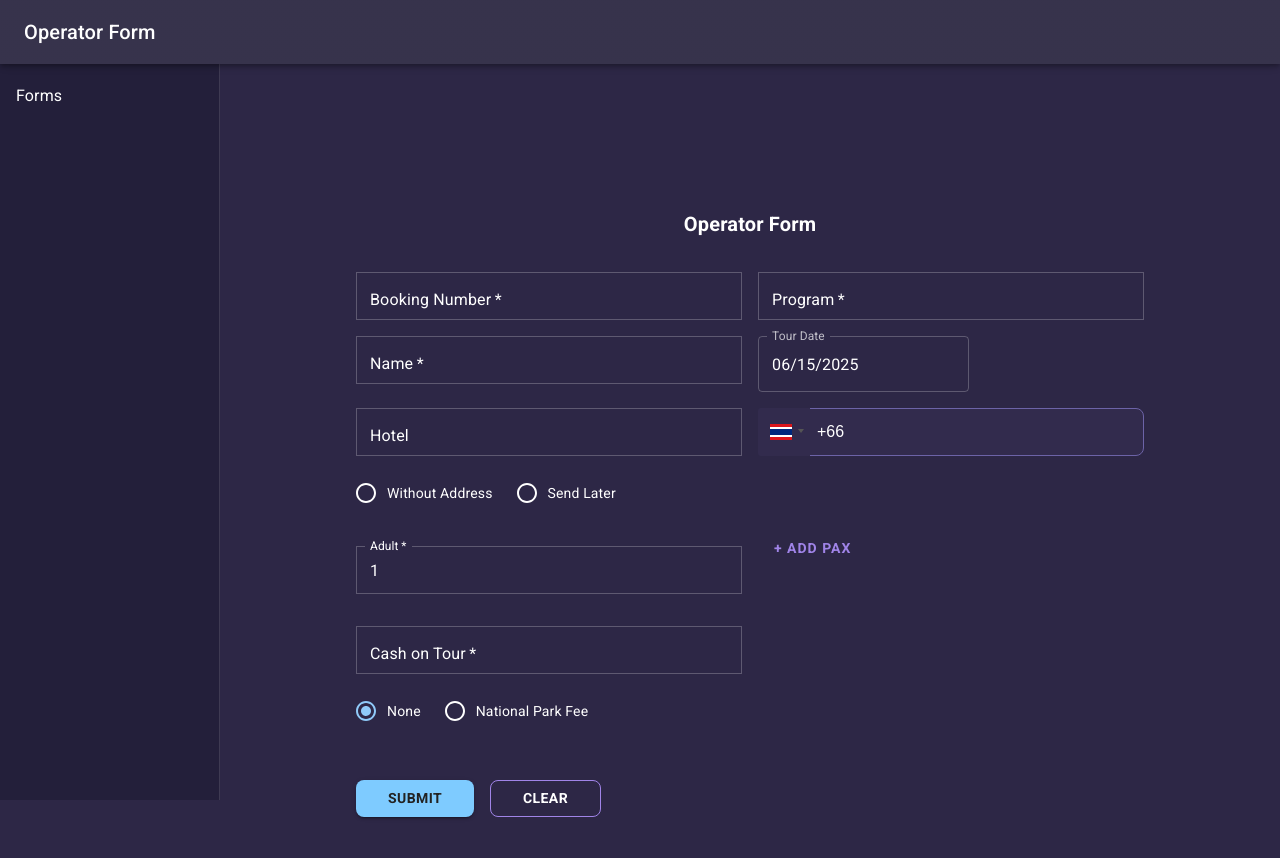
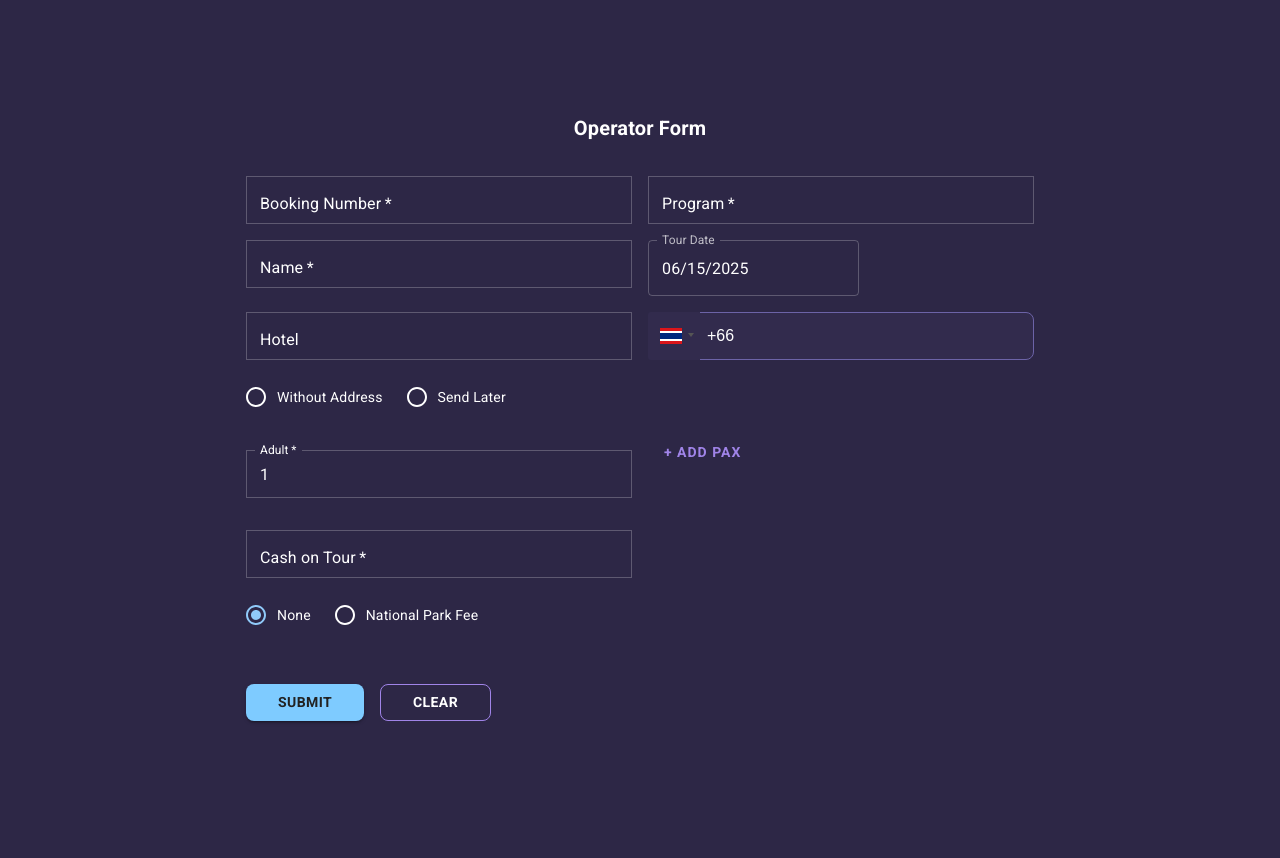
Before and after one commit to majidorc/text-generator, a Next.js app: page / in a window 1280 px wide. Shown: the top 858 px of the page. After the commit the page ends 801 px from the top, so only its background shows below. Built offline with nearby package versions, Linux system fonts and the light colour scheme.

Commit message:
Remove side menu and header; render only page content with theme

```diff
--- a/pages/_app.js
+++ b/pages/_app.js
@@ -1,10 +1,6 @@
 import "../styles/globals.css";
-import { CssBaseline, Drawer, AppBar, Toolbar, Typography, List, ListItem, ListItemText, IconButton, Box } from "@mui/material";
+import { CssBaseline } from "@mui/material";
 import { ThemeProvider, createTheme } from "@mui/material/styles";
-import MenuIcon from "@mui/icons-material/Menu";
-import Link from "next/link";
-import { useRouter } from "next/router";
-import React, { useState } from "react";
 
 const darkTheme = createTheme({
   palette: {
@@ -19,101 +15,11 @@ const darkTheme = createTheme({
   },
 });
 
-const drawerWidth = 220;
-
-function Layout({ children, pageTitle }) {
-  const [mobileOpen, setMobileOpen] = useState(false);
-  const router = useRouter();
-  const menu = [
-    { text: "Forms", href: "/forms" },
-  ];
-  return (
-    <Box sx={{ display: "flex" }}>
-      <AppBar position="fixed" sx={{ zIndex: 1201, bgcolor: "#231f3a" }}>
-        <Toolbar>
-          <IconButton
-            color="inherit"
-            aria-label="open drawer"
-            edge="start"
-            onClick={() => setMobileOpen(!mobileOpen)}
-            sx={{ mr: 2, display: { md: "none" } }}
-          >
-            <MenuIcon />
-          </IconButton>
-          <Typography variant="h6" noWrap component="div">
-            {pageTitle}
-          </Typography>
-        </Toolbar>
-      </AppBar>
-      <Drawer
-        variant="permanent"
-        sx={{
-          width: drawerWidth,
-          flexShrink: 0,
-          [`& .MuiDrawer-paper`]: {
-            width: drawerWidth,
-            boxSizing: "border-box",
-            bgcolor: "#231f3a",
-            color: "#fff",
-          },
-          display: { xs: "none", md: "block" },
-        }}
-        open
-      >
-        <Toolbar />
-        <List>
-          {menu.map((item) => (
-            <Link href={item.href} key={item.text} passHref legacyBehavior>
-              <ListItem button selected={router.pathname === item.href} component="a">
-                <ListItemText primary={item.text} />
-              </ListItem>
-            </Link>
-          ))}
-        </List>
-      </Drawer>
-      <Drawer
-        variant="temporary"
-        open={mobileOpen}
-        onClose={() => setMobileOpen(false)}
-        ModalProps={{ keepMounted: true }}
-        sx={{
-          display: { xs: "block", md: "none" },
-          [`& .MuiDrawer-paper`]: {
-            width: drawerWidth,
-            boxSizing: "border-box",
-            bgcolor: "#231f3a",
-            color: "#fff",
-          },
-        }}
-      >
-        <Toolbar />
-        <List>
-          {menu.map((item) => (
-            <Link href={item.href} key={item.text} passHref legacyBehavior>
-              <ListItem button selected={router.pathname === item.href} component="a" onClick={() => setMobileOpen(false)}>
-                <ListItemText primary={item.text} />
-              </ListItem>
-            </Link>
-          ))}
-        </List>
-      </Drawer>
-      <Box component="main" sx={{ flexGrow: 1, p: { xs: 2, md: 4 }, width: { md: `calc(100% - ${drawerWidth}px)` } }}>
-        <Toolbar />
-        {children}
-      </Box>
-    </Box>
-  );
-}
-
 export default function App({ Component, pageProps }) {
-  // Each page should export a pageTitle
-  const pageTitle = Component.pageTitle || "Operator Form";
   return (
     <ThemeProvider theme={darkTheme}>
       <CssBaseline />
-      <Layout pageTitle={pageTitle}>
-        <Component {...pageProps} />
-      </Layout>
+      <Component {...pageProps} />
     </ThemeProvider>
   );
 }
```
